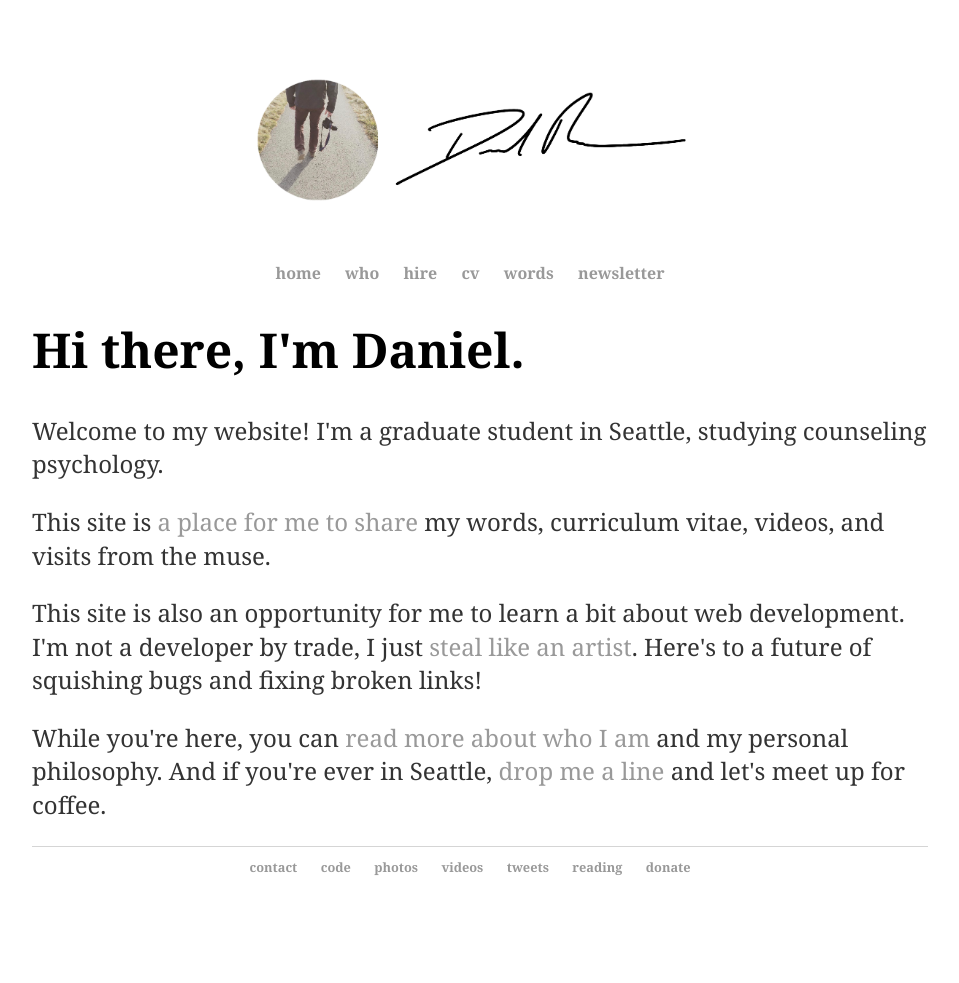
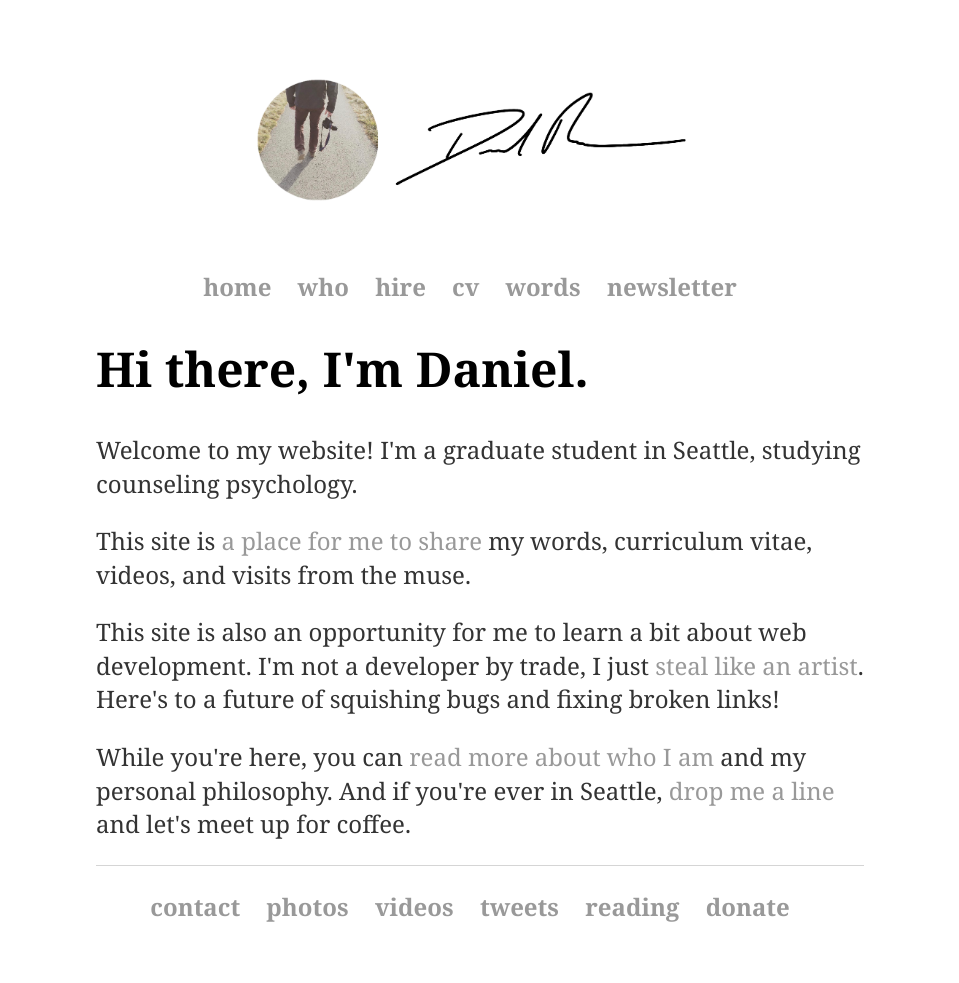
Before and after one commit to danielrusco/danielrusco.github.io, a Jekyll site: the page index.html, which Jekyll copies as it is, in a window 1280 px wide. Shown: the whole page, without its empty margins (160-1119 px from the left). Built offline with Jekyll 4.4.1, drawn with Linux system fonts in a browser that asks for light colours; before the commit the page ends 937 px from its top, so only the background shows below that.

Commit message:
Increase font size

```diff
--- a/css/main.css
+++ b/css/main.css
@@ -1,4 +1,4 @@
-body { margin: 60px auto; width: 70%; }
+body { margin: 60px auto; width: 60%; }
 
 a { text-decoration: none; color: #999; }
 a:hover { text-decoration: underline; }
@@ -11,10 +11,10 @@ h2 { font-size: 2.7em; }
 h3 { font-size: 2.3em; }
 h4 { font-size: 1.9em; }
 
-nav ul, footer ul { font-size: 1em; font-family: 'Georgia', 'Times New Roman', 'Serif'; padding: 0px; list-style: none; font-weight: bold; }
+nav ul, footer ul { font-size: 1.5em; font-family: 'Georgia', 'Times New Roman', 'Serif'; padding: 0px; list-style: none; font-weight: bold; }
 nav ul li, footer ul li { display: inline; margin-right: 20px; }
 
-footer { border-top: 1px solid #d5d5d5; font-size: .8em; }
+footer { border-top: 1px solid #d5d5d5; font-size: 1em; }
 
 /* Blog */
 ul.posts { margin: 20px auto 40px; font-size: 1.5em; }
--- a/index.html
+++ b/index.html
@@ -42,7 +42,6 @@
     		<ul>
 						<center>
         			<li><a href="mailto:daniel.rusco@gmail.com">contact</a></li>
-        			<li><a href="https://github.com/danielrusco">code</a></li>
 							<li><a href="https://instagram.com/ordinarybeauty">photos</a></li>
 							<li><a href="https://www.youtube.com/danielrusco">videos</a></li>
 							<li><a href="https://twitter.com/danielrusco">tweets</a></li>
--- a/newsletter/index.html
+++ b/newsletter/index.html
@@ -10,7 +10,7 @@ title: Newsletter
 			<p><!-- Begin Mailchimp Signup Form -->
 <link href="//cdn-images.mailchimp.com/embedcode/slim-10_7.css" rel="stylesheet" type="text/css">
 <style type="text/css">
-	#mc_embed_signup{background:#fff; clear:left; font:14px Palatino, Times New Roman, Serif; }
+	#mc_embed_signup{background:#fff; clear:left; font:14px Georgia,Times New Roman,Serif; }
 	/* Add your own Mailchimp form style overrides in your site stylesheet or in this style block.
 	   We recommend moving this block and the preceding CSS link to the HEAD of your HTML file. */
 </style>
```
